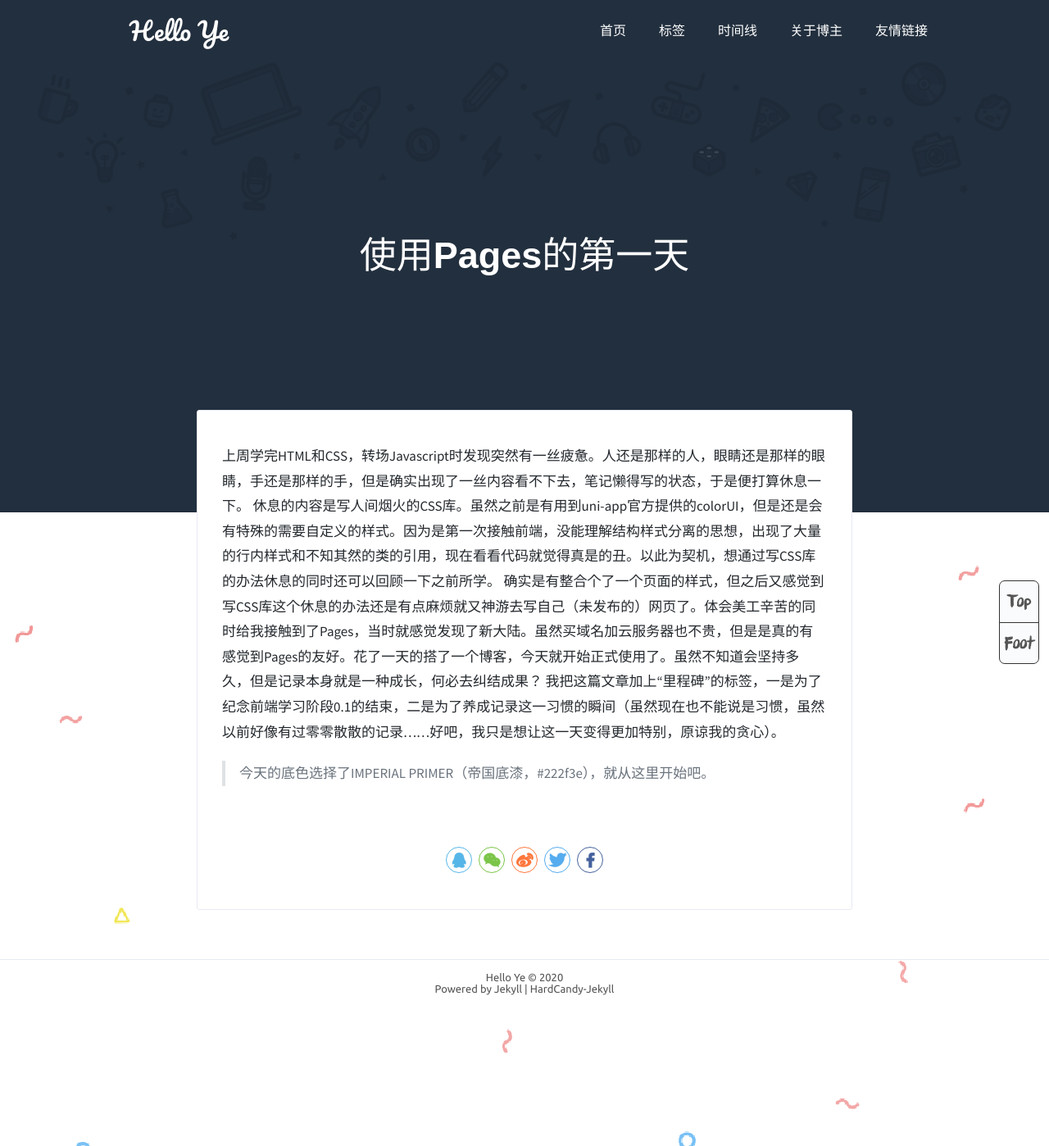
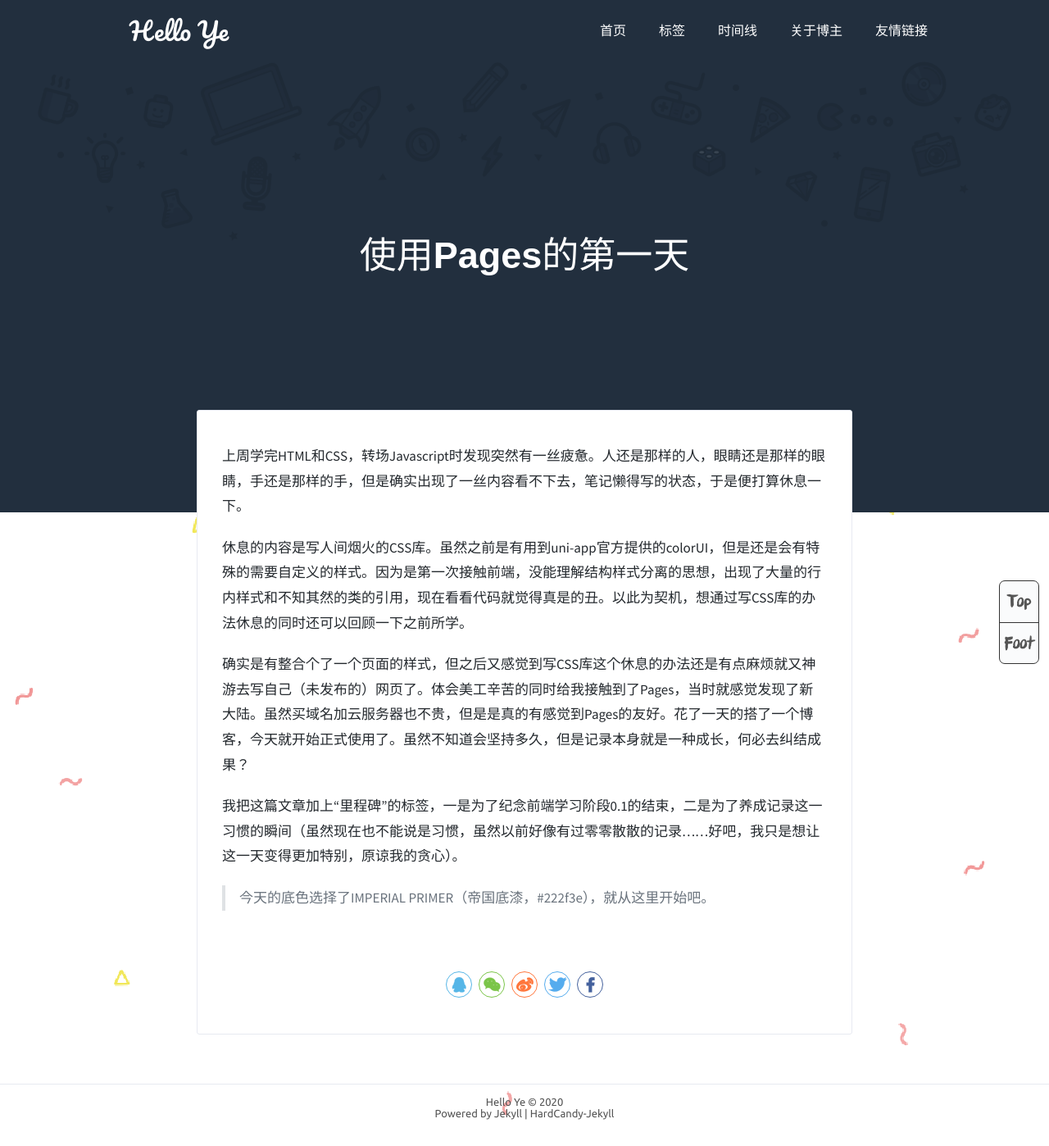
Before and after one commit to alfred-ye/alfred-ye.github.io, a Jekyll site: the page built from _posts/2020-04-15-day-one-diary.md, in a window 1280 px wide. Shown: the whole page at 82% size. Built offline with Jekyll 4.4.1, drawn with Linux system fonts in a browser that asks for light colours; comment, search, counter and statistics services are not loaded; some of the changed lines change nothing that is shown.

Commit message:
更新day one内容

```diff
--- a/_posts/2020-04-15-day-one-diary.md
+++ b/_posts/2020-04-15-day-one-diary.md
@@ -3,12 +3,14 @@ layout: post
 title: '使用Pages的第一天'
 date: 2020-04-15
 color: rgb(34, 47, 62)
-cover: '../assets/avatar.jpeg'
 tags: 生活 里程碑 技术
 ---
 上周学完HTML和CSS，转场Javascript时发现突然有一丝疲惫。人还是那样的人，眼睛还是那样的眼睛，手还是那样的手，但是确实出现了一丝内容看不下去，笔记懒得写的状态，于是便打算休息一下。
+
 休息的内容是写人间烟火的CSS库。虽然之前是有用到uni-app官方提供的colorUI，但是还是会有特殊的需要自定义的样式。因为是第一次接触前端，没能理解结构样式分离的思想，出现了大量的行内样式和不知其然的类的引用，现在看看代码就觉得真是的丑。以此为契机，想通过写CSS库的办法休息的同时还可以回顾一下之前所学。
+
 确实是有整合个了一个页面的样式，但之后又感觉到写CSS库这个休息的办法还是有点麻烦就又神游去写自己（未发布的）网页了。体会美工辛苦的同时给我接触到了Pages，当时就感觉发现了新大陆。虽然买域名加云服务器也不贵，但是是真的有感觉到Pages的友好。花了一天的搭了一个博客，今天就开始正式使用了。虽然不知道会坚持多久，但是记录本身就是一种成长，何必去纠结成果？
+
 我把这篇文章加上“里程碑”的标签，一是为了纪念前端学习阶段0.1的结束，二是为了养成记录这一习惯的瞬间（虽然现在也不能说是习惯，虽然以前好像有过零零散散的记录……好吧，我只是想让这一天变得更加特别，原谅我的贪心）。
 
 >今天的底色选择了IMPERIAL PRIMER（帝国底漆，#222f3e），就从这里开始吧。
```
Also changed, not shown: 5 other files.
